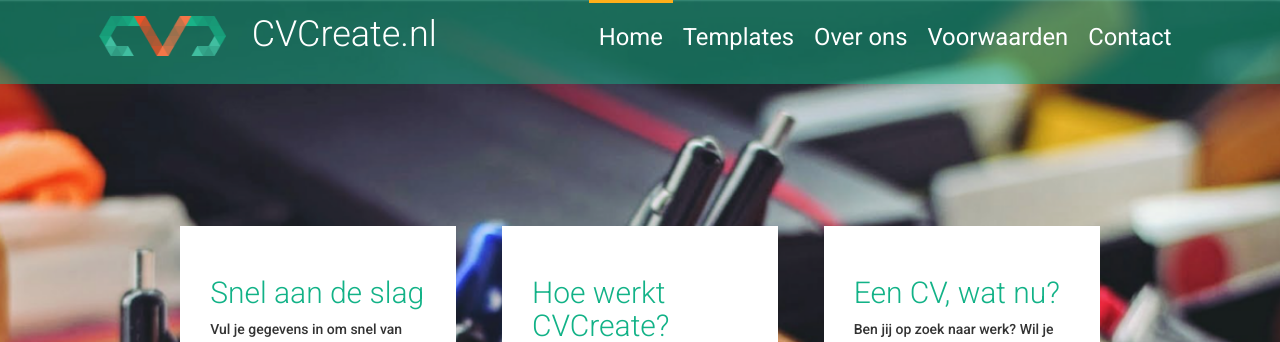
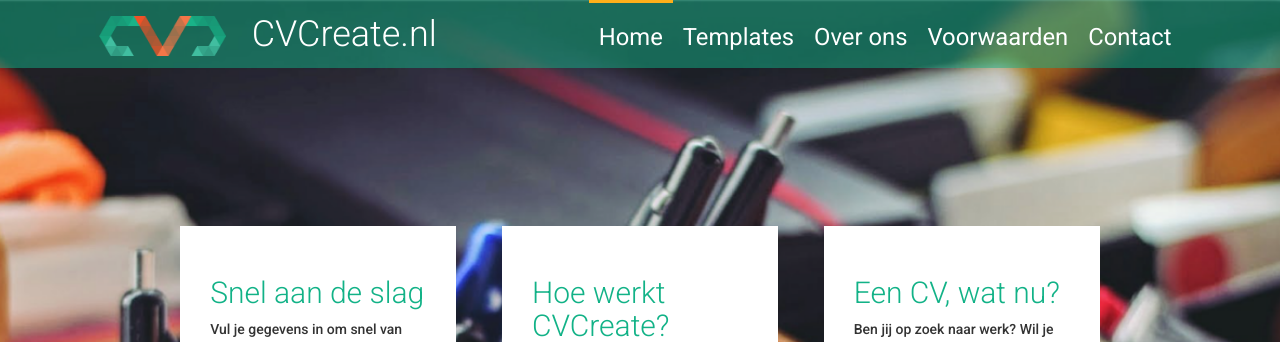
Before and after one commit to DemienD/CurriculumVitae_LineaOpus, a PHP site: page / in a window 1280 px wide. Shown: the top 342 px of the page. Run offline with PHP 8.4, Linux system fonts and the light colour scheme; some libraries are stand-ins or nearby versions.

Commit message:
Was wel hoogh

```diff
--- a/inc/styles/main.css
+++ b/inc/styles/main.css
@@ -37,7 +37,7 @@ ul {
 }
 nav .container-fluid {
   width: 100%;
-  height: 10.5vh;
+  height: 8.5vh;
   line-height: 8.5vh;
   background-color: rgba(18, 178, 135, 0.5);
   margin: 0;
```
